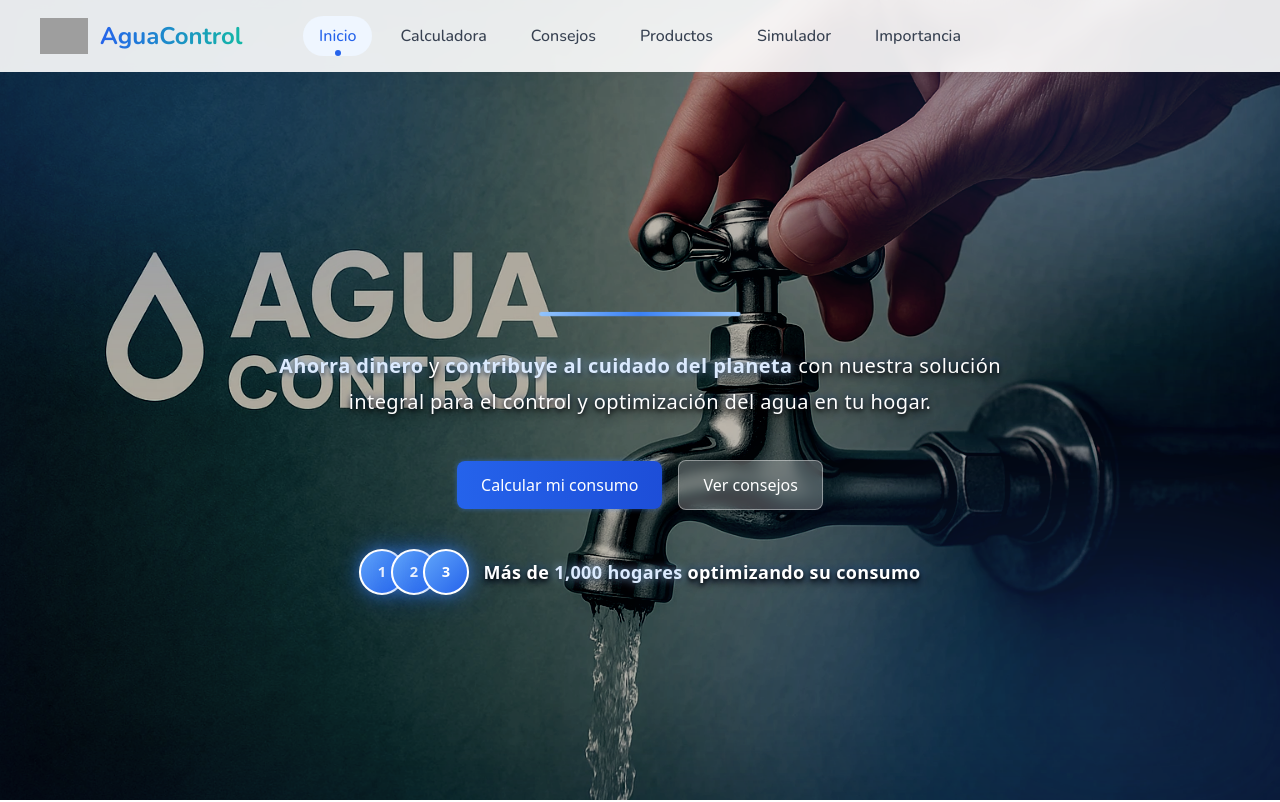
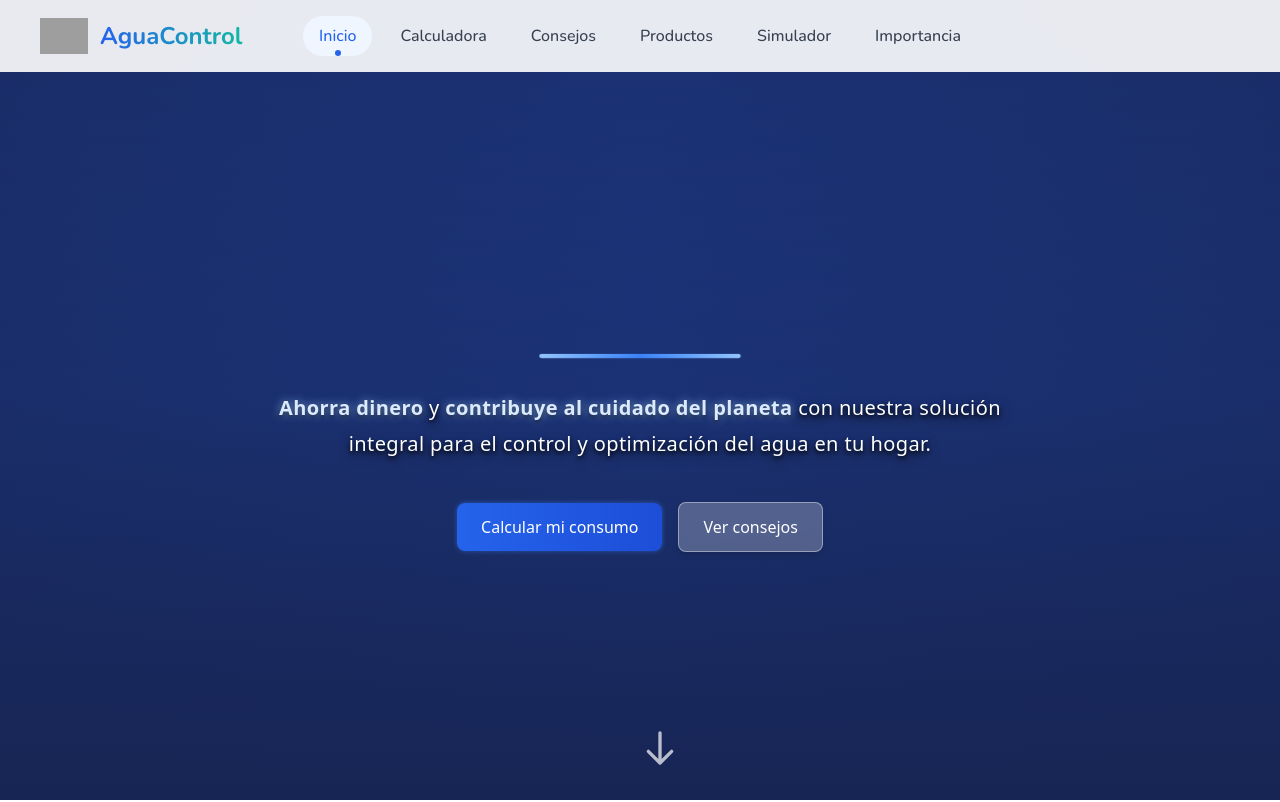
Before and after one commit to camiloviveros/AguaControl, a Next.js app: page / in a window 1280 px wide. Shown: the top 802 px of the page. Built offline with nearby package versions, Linux system fonts and the light colour scheme; grey boxes are pictures that could not be loaded.

Commit message:
cambio de hero fondo

```diff
--- a/components/home/Hero.tsx
+++ b/components/home/Hero.tsx
@@ -6,12 +6,12 @@ import Link from 'next/link';
 const Hero = () => {
   const [currentText, setCurrentText] = useState('');
   const [showCursor, setShowCursor] = useState(true);
-  const [imageLoaded, setImageLoaded] = useState(false);
+  const [videoLoaded, setVideoLoaded] = useState(false);
   const [isMobile, setIsMobile] = useState(false);
   const [scrollY, setScrollY] = useState(0);
   const [deviceWidth, setDeviceWidth] = useState(0);
   const parallaxRef = useRef<HTMLDivElement>(null);
-  const imageRef = useRef<HTMLDivElement>(null);
+  const videoRef = useRef<HTMLVideoElement>(null);
 
   const fullText = 'Gestiona tu consumo de agua de manera inteligente';
   const typingSpeed = 60;
@@ -39,38 +39,36 @@ const Hero = () => {
     return () => window.removeEventListener('resize', checkDeviceSize);
   }, []);
 
-  // Precarga de imagen optimizada
+  // Manejo del video
   useEffect(() => {
-    // Función para cargar imagen
-    const loadImage = () => {
-      const img = new Image();
-      img.src = isMobile ? '/images/water-hero-mobile.webp' : '/images/water-hero-des.webp';
-
-      img.onload = () => {
-        // Marcar como cargada solo cuando realmente se ha cargado
-        setImageLoaded(true);
+    // Si el video está cargado y existe la referencia
+    if (videoRef.current) {
+      // Evento para cuando el video esté listo
+      const handleVideoLoaded = () => {
+        setVideoLoaded(true);
       };
 
-      // Si la imagen ya está en caché, se cargará instantáneamente
-      if (img.complete) {
-        setImageLoaded(true);
+      videoRef.current.addEventListener('loadeddata', handleVideoLoaded);
+
+      // Si el video está en caché y ya está cargado
+      if (videoRef.current.readyState >= 2) {
+        setVideoLoaded(true);
       }
 
       return () => {
-        img.onload = null;
+        if (videoRef.current) {
+          videoRef.current.removeEventListener('loadeddata', handleVideoLoaded);
+        }
       };
-    };
+    }
 
-    // Cargar imagen inmediatamente
-    loadImage();
-
-    // Si después de 500ms no se ha cargado, mostrar de todos modos para evitar pantalla en blanco
+    // Timeout de seguridad para mostrar el contenido incluso si hay problemas con el video
     const timer = setTimeout(() => {
-      setImageLoaded(true);
-    }, 500);
+      setVideoLoaded(true);
+    }, 1000);
 
     return () => clearTimeout(timer);
-  }, [isMobile]);
+  }, []);
 
   // Efecto de máquina de escribir
   const typeEffect = useCallback(() => {
@@ -161,11 +159,11 @@ const Hero = () => {
       const style = document.createElement('style');
       style.innerHTML = `
         @media (min-width: 768px) {
-          .desktop-image-filter::before {
+          .desktop-video-filter::before {
             content: '';
             position: absolute;
             inset: 0;
-            background-color: rgba(0, 0, 0, 0.2);
+            background-color: rgba(0, 0, 0, 0.3);
             z-index: 2;
             pointer-events: none;
           }
@@ -277,21 +275,6 @@ const Hero = () => {
             }
           }
 
-          .particle {
-            position: absolute;
-            width: 6px;
-            height: 6px;
-            background: rgba(255, 255, 255, 0.5);
-            border-radius: 50%;
-            animation: drift 10s infinite linear;
-            box-shadow: 0 0 3px rgba(255, 255, 255, 0.8);
-          }
-
-          .blue-particle {
-            background: rgba(96, 165, 250, 0.6);
-            box-shadow: 0 0 5px rgba(59, 130, 246, 0.9);
-          }
-
           .light-effect {
             position: absolute;
             top: 0;
@@ -307,47 +290,6 @@ const Hero = () => {
           @keyframes pulse-light {
             0% { opacity: 0.5; }
             100% { opacity: 1; }
-          }
-
-          .water-drops {
-            position: absolute;
-            top: 0;
-            left: 0;
-            width: 100%;
-            height: 100%;
-            overflow: hidden;
-            pointer-events: none;
-            z-index: 1;
-          }
-
-          .water-drop {
-            position: absolute;
-            width: 25px;
-            height: 25px;
-            background: radial-gradient(circle at 30% 30%, rgba(255, 255, 255, 0.8), rgba(147, 197, 253, 0.3));
-            border-radius: 50%;
-            filter: blur(1px);
-            opacity: 0;
-            transform: scale(0);
-            animation: drop-fall 10s infinite linear;
-          }
-
-          .water-drop:nth-child(1) {
-            top: -30px;
-            left: 20%;
-            animation-delay: 0s;
-          }
-
-          .water-drop:nth-child(2) {
-            top: -30px;
-            left: 65%;
-            animation-delay: 3s;
-          }
-
-          .water-drop:nth-child(3) {
-            top: -30px;
-            left: 40%;
-            animation-delay: 7s;
           }
 
           .cloud-effect {
@@ -398,65 +340,6 @@ const Hero = () => {
               opacity: 0.65;
             }
           }
-
-          .particle:nth-child(1) {
-            top: 15%;
-            left: 10%;
-            animation-duration: 15s;
-          }
-
-          .particle:nth-child(2) {
-            top: 25%;
-            right: 15%;
-            animation-duration: 18s;
-            animation-delay: 1s;
-          }
-
-          .particle:nth-child(3) {
-            bottom: 20%;
-            left: 20%;
-            animation-duration: 12s;
-            animation-delay: 2s;
-          }
-
-          .particle:nth-child(4) {
-            top: 40%;
-            right: 25%;
-            animation-duration: 20s;
-            animation-delay: 0.5s;
-          }
-
-          .particle:nth-child(5) {
-            bottom: 35%;
-            left: 40%;
-            animation-duration: 16s;
-            animation-delay: 2.5s;
-          }
-
-          @keyframes drift {
-            0% {
-              transform: translateY(0) translateX(0);
-              opacity: 0;
-            }
-            20% {
-              opacity: 0.8;
-            }
-            80% {
-              opacity: 0.8;
-            }
-            100% {
-              transform: translateY(-200px) translateX(100px);
-              opacity: 0;
-            }
-          }
-
-          /* Mejora de nitidez para la imagen en desktop */
-          .desktop-sharp-image {
-            image-rendering: -webkit-optimize-contrast;
-            transform: translateZ(0);
-            backface-visibility: hidden;
-            box-shadow: inset 0 0 100px rgba(30, 58, 138, 0.2); /* Viñeteado azulado más sutil */
-          }
         }
       `;
       document.head.appendChild(style);
@@ -472,54 +355,39 @@ const Hero = () => {
       {/* Color de fondo para precarga - visible instantáneamente */}
       <div className="absolute inset-0 bg-gradient-to-b from-blue-900 to-blue-950 z-0"></div>
 
-      {/* Partículas flotantes (solo desktop) */}
-      {!isMobile && (
-        <>
-          <div className="particle blue-particle"></div>
-          <div className="particle blue-particle"></div>
-          <div className="particle blue-particle"></div>
-          <div className="particle small-particle"></div>
-          <div className="particle small-particle"></div>
-          <div className="water-drops">
-            <div className="water-drop"></div>
-            <div className="water-drop"></div>
-            <div className="water-drop"></div>
-          </div>
-          <div className="light-effect"></div>
-        </>
-      )}
-
-      {/* Contenedor de parallax con imagen real */}
+      {/* Contenedor de parallax con video de fondo */}
       <div
         ref={parallaxRef}
-        className={`absolute inset-0 transition-opacity duration-500 overflow-hidden ${imageLoaded ? 'opacity-100' : 'opacity-0'}`}
+        className={`absolute inset-0 transition-opacity duration-500 overflow-hidden ${videoLoaded ? 'opacity-100' : 'opacity-0'}`}
         style={{
           willChange: 'transform',
           zIndex: 1
         }}
       >
-        {/* Imagen de fondo - desktop o mobile según dispositivo */}
-        <div
-          ref={imageRef}
-          className={`absolute inset-0 w-full h-full bg-cover bg-center desktop-image-filter ${!isMobile ? 'desktop-sharp-image' : ''}`}
+        {/* Video de fondo */}
+        <div className="absolute inset-0 w-full h-full overflow-hidden desktop-video-filter">
+          <video
+            ref={videoRef}
+            className="absolute w-full h-full object-cover"
+            autoPlay
+            loop
+            muted
+            playsInline
             style={{
-            backgroundImage: isMobile
-              ? "url('/images/water-hero-mobile.webp')"
-              : "url('/images/water-hero-des.webp')",
-            backgroundSize: "cover",
-            backgroundPosition: isMobile
+              objectPosition: isMobile
                 ? (deviceWidth <= 375 ? "center 40%" : "center 35%")
                 : "center center",
-            // Filtro diferenciado para desktop y mobile
-            filter: isMobile
-              ? 'brightness(1.0) contrast(1.05) saturate(1.05)'
-              : 'brightness(0.8) contrast(1.3) saturate(0.95) hue-rotate(-15deg) sepia(0.25)', // Azul desvanecido más nítido pero más claro para desktop
               // No aplicamos transform aquí para evitar bugs de parallax
               willChange: 'auto'
             }}
-        />
+          >
+            <source src="/videos/publicidad.mp4" type="video/mp4" />
+            {/* Fallback en caso de que el navegador no soporte el video */}
+            Tu navegador no soporta videos HTML5.
+          </video>
+        </div>
 
-        {/* Efectos de nubes sobre la imagen (solo desktop) */}
+        {/* Efectos de nubes sobre el video (solo desktop) */}
         {!isMobile && (
           <>
             <div className="cloud-effect top-left"></div>
@@ -581,7 +449,7 @@ const Hero = () => {
           </p>
 
           {/* Botones con mejor responsividad y efectos visuales para desktop */}
-          <div className={`flex flex-col items-center justify-center gap-3 sm:gap-4 max-w-xs sm:max-w-md mx-auto mb-6 sm:mb-8 md:mb-10 ${!isMobile ? 'sm:flex-row' : ''}`}>
+          <div className={`flex flex-col items-center justify-center gap-3 sm:gap-4 max-w-xs sm:max-w-md mx-auto ${!isMobile ? 'sm:flex-row' : ''}`}>
             <Link
               href="#calculator"
               className={`w-full sm:w-auto px-4 sm:px-6 py-2 sm:py-3 bg-gradient-to-r from-blue-600 to-blue-700 text-white rounded-lg font-medium transition-all duration-300 shadow-lg hover:shadow-xl text-sm sm:text-base transform scale-90 sm:scale-100 hover:scale-95 sm:hover:scale-105 text-center ${!isMobile ? 'glow-button hover:from-blue-500 hover:to-blue-800' : 'hover:from-blue-700 hover:to-blue-800'}`}
@@ -595,31 +463,6 @@ const Hero = () => {
             >
               Ver consejos
             </Link>
-          </div>
-
-          {/* Contador de usuarios sin fondos, solo con efectos de texto */}
-          <div className={`flex flex-col sm:flex-row items-center justify-center gap-3 sm:gap-4 ${!isMobile ? 'floating' : ''}`}>
-            <div className="flex -space-x-2 sm:-space-x-3">
-              {[1, 2, 3].map(num => (
-                <div
-                  key={num}
-                  className={`w-7 h-7 sm:w-9 sm:h-9 md:w-11 md:h-11 rounded-full bg-gradient-to-br from-blue-400 to-blue-600 border-2 border-white flex items-center justify-center text-xs sm:text-sm font-bold text-white ${!isMobile ? 'animate-pulse' : ''}`}
-                  style={{
-                    boxShadow: '0 0 15px rgba(59, 130, 246, 0.6), 0 0 30px rgba(37, 99, 235, 0.3)'
-                  }}
-                >
-                  {num}
-                </div>
-              ))}
-            </div>
-            <p className="text-white text-sm sm:text-base md:text-lg font-bold mt-2 sm:mt-0" style={{
-              textShadow: '0 2px 4px rgba(0,0,0,0.9), 0 4px 8px rgba(0,0,0,0.8), 0 0 10px rgba(59,130,246,0.5)',
-              letterSpacing: '0.02em'
-            }}>
-              Más de <span className="text-blue-100" style={{
-                textShadow: '0 0 10px rgba(147,197,253,0.9), 0 2px 4px rgba(0,0,0,0.8)'
-              }}>1,000 hogares</span> optimizando su consumo
-            </p>
           </div>
         </div>
       </div>
```
Lines whose indentation alone changed are shown as unchanged.
